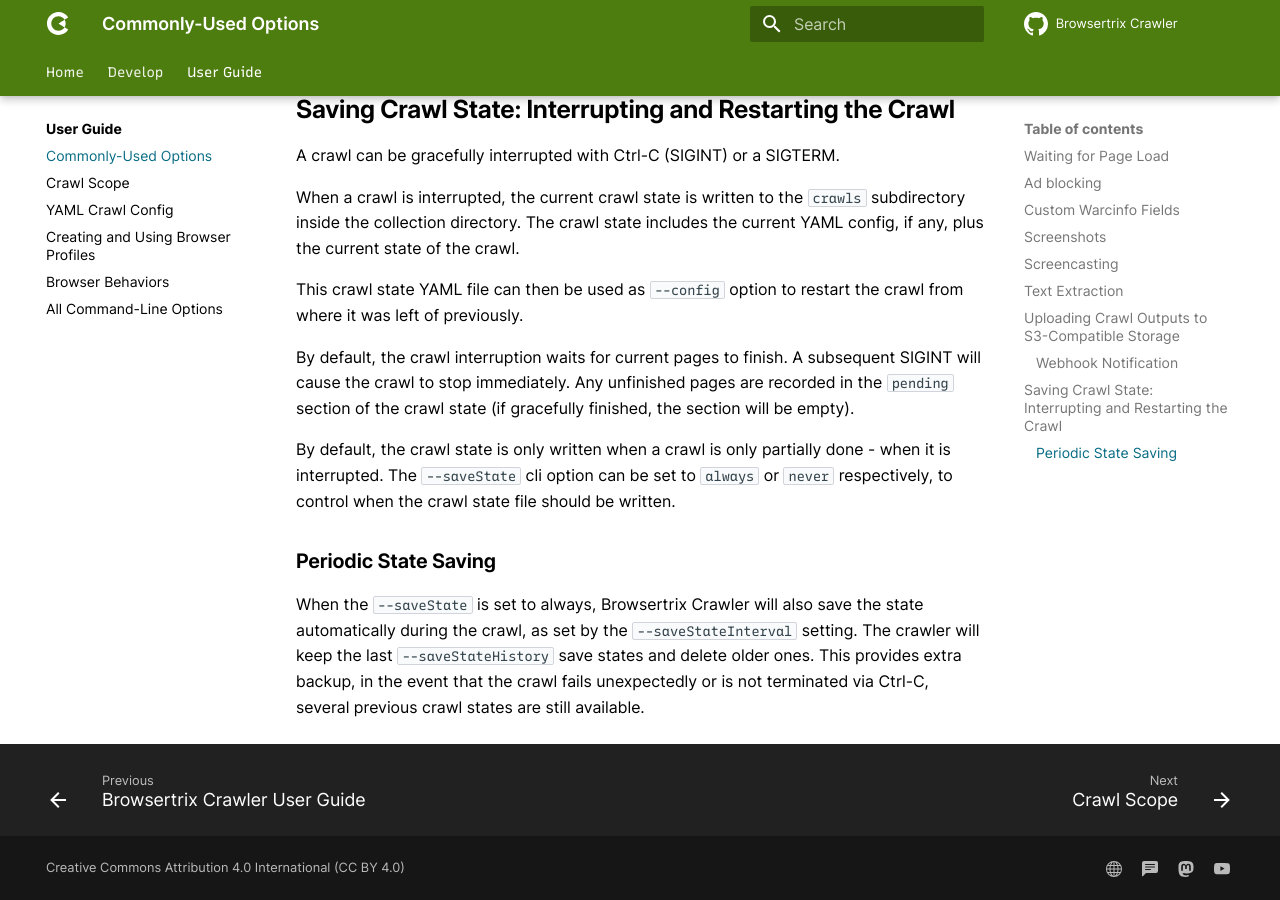
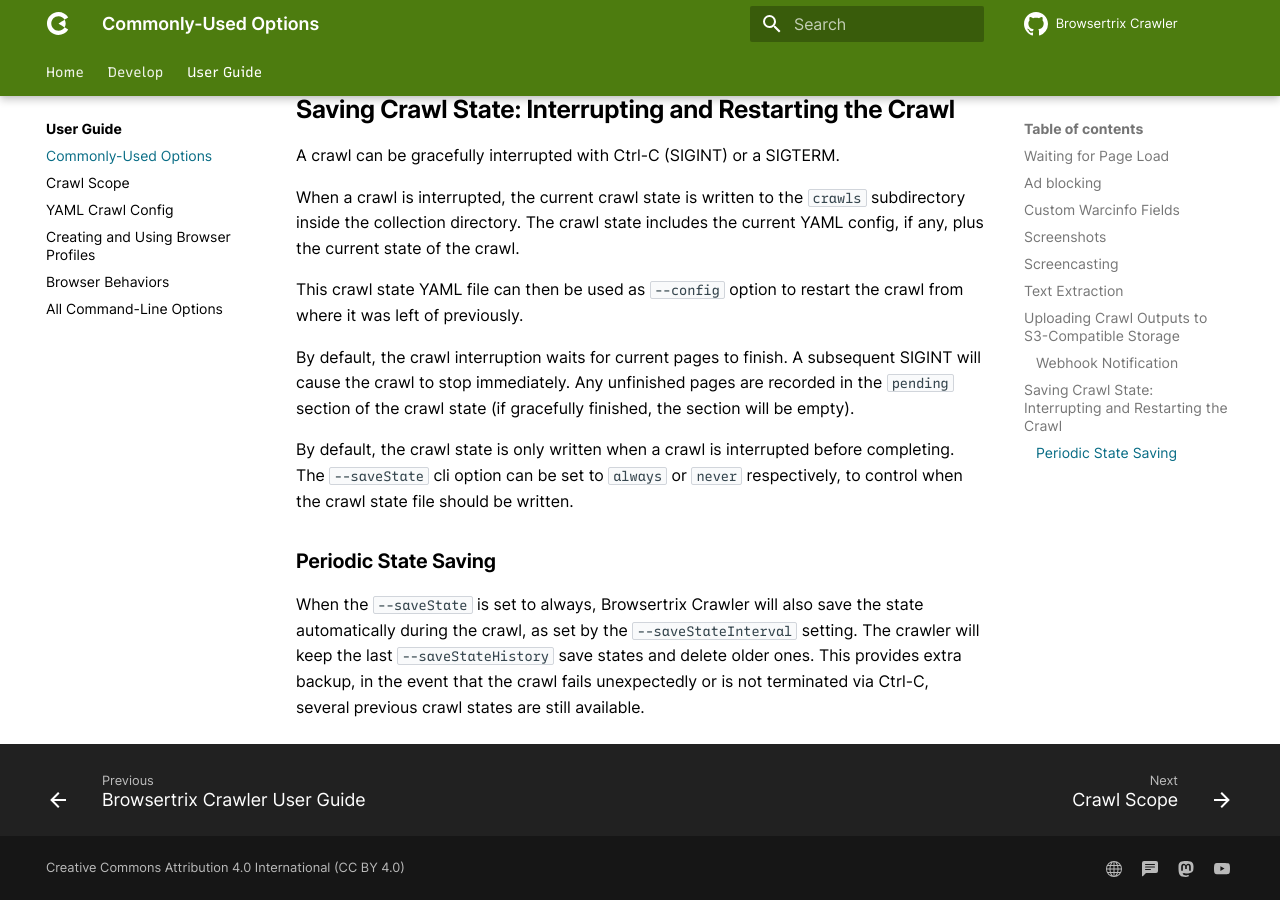
Before and after one commit to webrecorder/browsertrix-crawler, an MkDocs documentation site: the page built from docs/docs/user-guide/common-options.md, in a window 1280 px wide and 900 px high, scrolled down 3515 px. Built offline with MkDocs 1.6.1 and Material for MkDocs 9.7.7, drawn with Linux system fonts in a browser that asks for light colours; comment, search, counter and statistics services are not loaded.

Commit message:
Fix unclear sentence

```diff
--- a/docs/docs/user-guide/common-options.md
+++ b/docs/docs/user-guide/common-options.md
@@ -115,7 +115,7 @@
 
 By default, the crawl interruption waits for current pages to finish. A subsequent SIGINT will cause the crawl to stop immediately. Any unfinished pages are recorded in the `pending` section of the crawl state (if gracefully finished, the section will be empty).
 
-By default, the crawl state is only written when a crawl is only partially done - when it is interrupted. The `--saveState` cli option can be set to `always` or `never` respectively, to control when the crawl state file should be written.
+By default, the crawl state is only written when a crawl is interrupted before completing. The `--saveState` cli option can be set to `always` or `never` respectively, to control when the crawl state file should be written.
 
 ### Periodic State Saving
 
```
